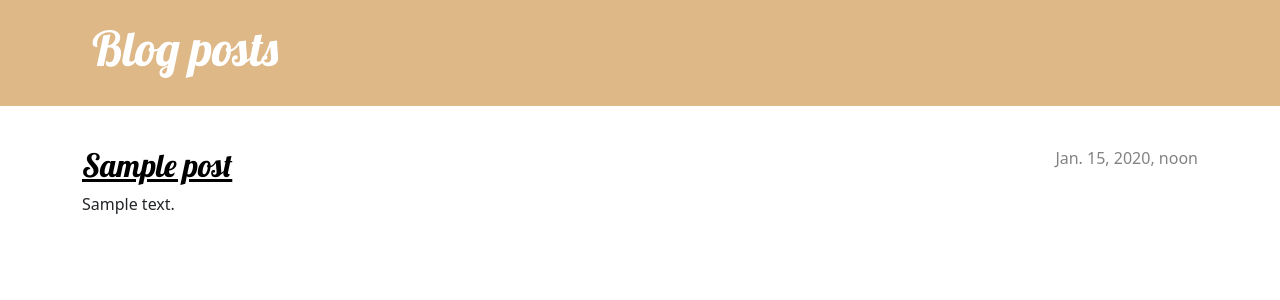
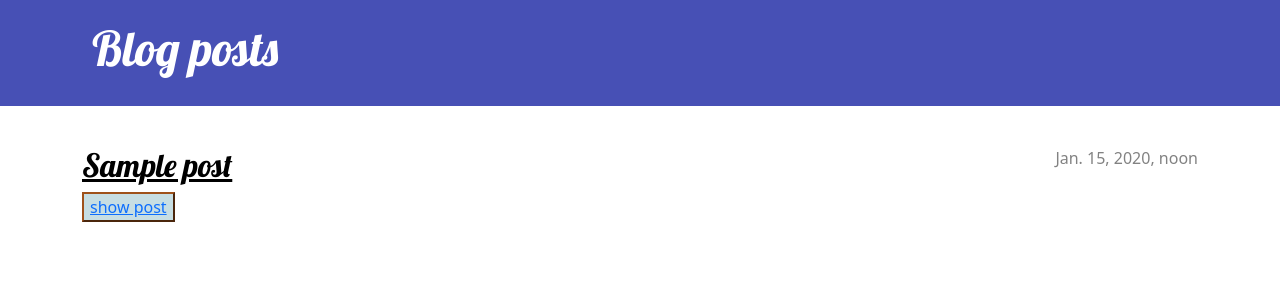
Before and after one commit to aboelkhair3/my-first-blog, a Django app: page / in a window 1280 px wide. Shown: the top 300 px of the page. Run offline with Django 5.2, Linux system fonts and the light colour scheme; tables that the repository leaves empty hold one stand-in row (values such as "Sample post").

Commit message:
added clickable buttom insted of pressing on the title

```diff
--- a/blog/static/css/blog.css
+++ b/blog/static/css/blog.css
@@ -1,6 +1,6 @@
 .page-header {
-    background-color: burlywood;
-    margin-top: 0;
+    background-color: rgb(71, 80, 181);
+    margin-top: 0px;
     margin-bottom: 40px;
     padding: 20px 20px 20px 40px;
  }
@@ -23,7 +23,7 @@
  .date {color: #828282;}
  .save {float: right;}
  .post-form textarea,
- .post-form input{width: 100;}
+ .post-form input{width: 100%;}
  .topmenu,
  .topmenu:hover
  .topmenu:visited{color: #ffffff;
@@ -35,13 +35,19 @@
  .post h2 a:visited
  {color: #000000;}
  .post > .date,
- .post > .actions{float: right;}
+ .post > .actions
+ {float: right;}
+
  .btn-secondary,
  .btn-secondary:visited
- {color: #c25100;
-background-color: none;
-border-color: #c25100;
+ {
+   color: #4a54c3;
+   background-color: rgb(199, 222, 227);
+   border-color: #9f521b;
+   margin-right: 1000px;
 }
-.btn-secondary:hover{color: #ffffff;
-background-color: #c25100;
+.btn-secondary:hover{
+
+   color: #3ede5b;
+   background-color: #e1c48b;
 }
--- /dev/null
+++ b/blog/templates/blog/base.html
@@ -0,0 +1,26 @@
+{% load static %}
+<html>
+<head>
+    <title>Blog posts</title>
+    <link rel="stylesheet" href="https://cdn.jsdelivr.net/npm/bootstrap@5.3.3/dist/css/bootstrap.min.css" integrity="sha384-QWTKZyjpPEjISv5WaRU9OFeRpok6YctnYmDr5pNlyT2bRjXh0JMhjY6hW+ALEwIH" crossorigin="anonymous">
+    <link rel="stylesheet" href="{% static 'css/blog.css' %}">
+    <link rel="stylesheet" href="https://fonts.googleapis.com/css?family=Lobster&subset=latin,latin-ext">
+</head>
+<body>
+
+<header class="page-header"> <div class="container">
+
+    <h1><a href="">Blog posts</a></h1></div>
+
+</header>
+<main class="container">
+    <div class="row">
+        <div class="col">
+            {% block content %}
+
+            {% endblock %}
+        </div>
+    </div>
+</main>
+</body>
+</html>
--- a/blog/templates/blog/post_list.html
+++ b/blog/templates/blog/post_list.html
@@ -1,34 +1,15 @@
-{% load static %}
-<html>
-<head>
-    <title>Blog posts</title>
-    <link rel="stylesheet" href="https://cdn.jsdelivr.net/npm/bootstrap@5.3.3/dist/css/bootstrap.min.css" integrity="sha384-QWTKZyjpPEjISv5WaRU9OFeRpok6YctnYmDr5pNlyT2bRjXh0JMhjY6hW+ALEwIH" crossorigin="anonymous">
-    <link rel="stylesheet" href="{% static 'css/blog.css' %}">
-    <link rel="stylesheet" href="https://fonts.googleapis.com/css?family=Lobster&subset=latin,latin-ext">
-</head>
+{% extends 'blog/base.html' %}
+{% block content %}
+    {% for post in posts %}
+        <article class="post">
+            <time class="date">
+                {{ post.published_date }}
+            </time>
+            <h2><a href="">{{ post.title }}</a></h2>
+           <button class="btn-secondary">
+            <a href="{% url 'post_detail' pk=post.pk %}"> show post </a>
+        </button>
 
-
-<header class="page-header"> <div class="container">
-
-    <h1><a href="">Blog posts</a></h1></div>
-
-</header>
-<main class="container">
-    <div class="row">
-        <div class="col">
-            {% for post in posts %}
-            <article class="post">
-                <time class="date">
-                    {{post.published_date}}
-
-                </time>
-                <h2><a href="">
-                    {{post.title}}
-                </a></h2>
-                <p>{{post.text|linebreaksbr}}</p>
-            </article>
-            {% endfor %}
-        </div>
-    </div>
-</main>
-</html>
+        </article>
+    {% endfor %}
+{% endblock %}
--- a/blog/urls.py
+++ b/blog/urls.py
@@ -2,4 +2,5 @@ from django.urls import path
 from . import views
 urlpatterns = [
     path('', views.post_list, name='post_list'),
+    path('post/<int:pk>/', views.post_detail, name='post_detail'),
 ]
--- a/blog/views.py
+++ b/blog/views.py
@@ -1,6 +1,13 @@
 from django.shortcuts import render
 from django.utils import timezone
 from .models import Post
+from django.shortcuts import render, get_object_or_404
+from django.core.cache import cache
+cache.clear()
 def post_list(request):
     posts=Post.objects.filter(published_date__lte=timezone.now()).order_by('published_date')
     return render(request,'blog/post_list.html',{'posts' : posts})
+
+def post_detail(request, pk):
+    post = get_object_or_404(Post, pk=pk)
+    return render(request, 'blog/post_detail.html', {'post': post})
```
Also changed, not shown: blog/templates/blog/post_detail.html (added, +13 -0 lines).
